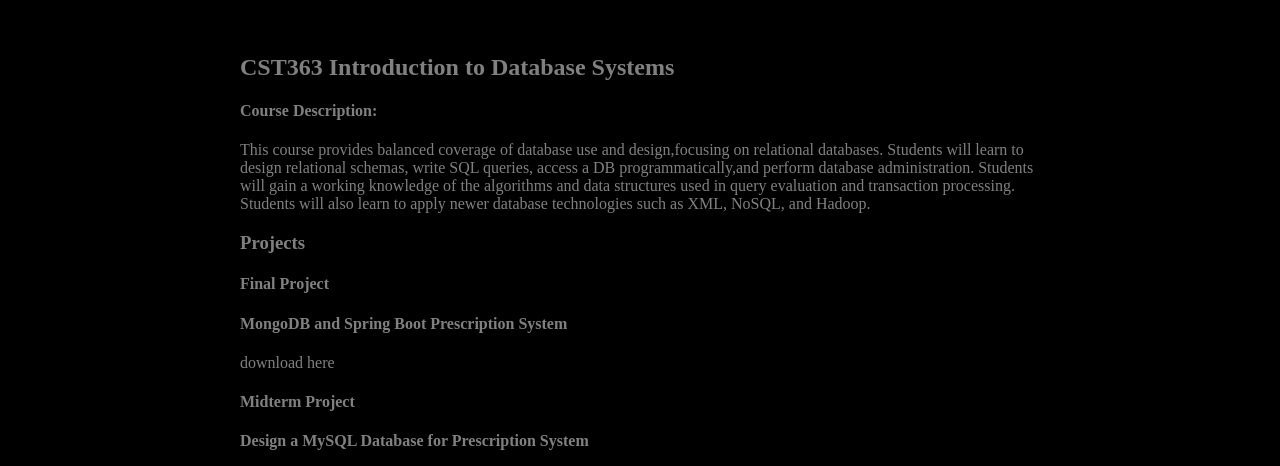
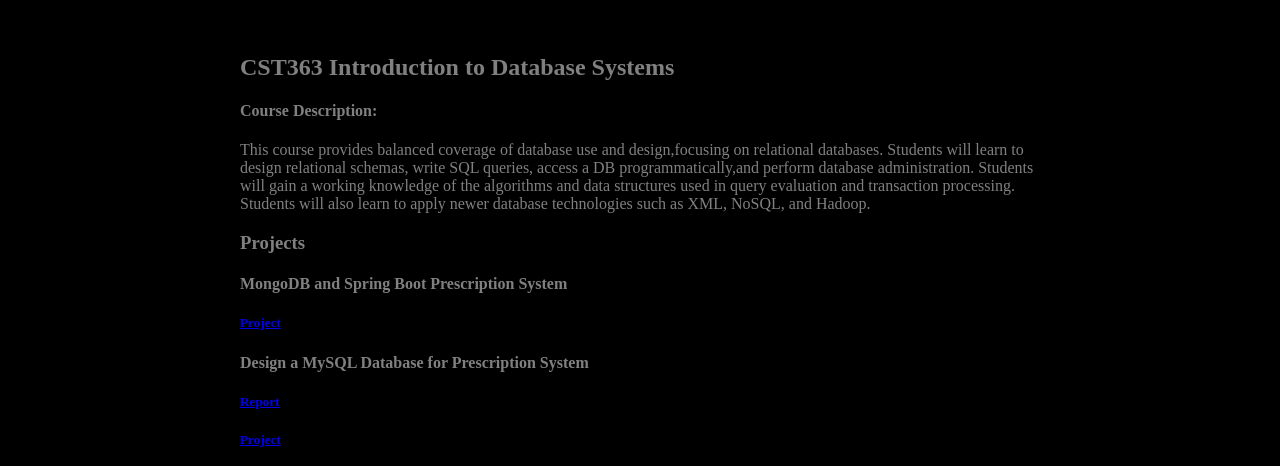
Before and after one commit to deborah-shaw/CSUMB-Individual-Learning-Plan-Portfolio, a plain HTML site: page cst363.html in a window 1280 px wide. Shown: the part 334-800 px from the top of the page. Drawn offline with Linux system fonts and the light colour scheme.

Commit message:
Add files via upload

```diff
--- a/cst363.html
+++ b/cst363.html
@@ -37,13 +37,12 @@
 
     <h3>Projects</h3>
 
-    <h4>Final Project</h4>
     <h4>MongoDB and Spring Boot Prescription System</h4>
-    download here
+    <a href="projects/cst363_MongoDB_and_Spring_Boot_project.zip"><h5>Project</h5></a>
 
-    <h4>Midterm Project</h4>
     <h4>Design a MySQL Database for Prescription System</h4>
-    download here
+    <a href="projects/cst363_mysql_database_report.pdf"><h5>Report</h5></a>
+    <a href="projects/cst363_mysql_database_project.zip"><h5>Project</h5></a>
     </div>
 
 
```
Also changed, not shown: cst300.html (+1 -1 lines), cst311.html (+1 -1 lines), cst338.html (+4 -2 lines), 7 other files.
